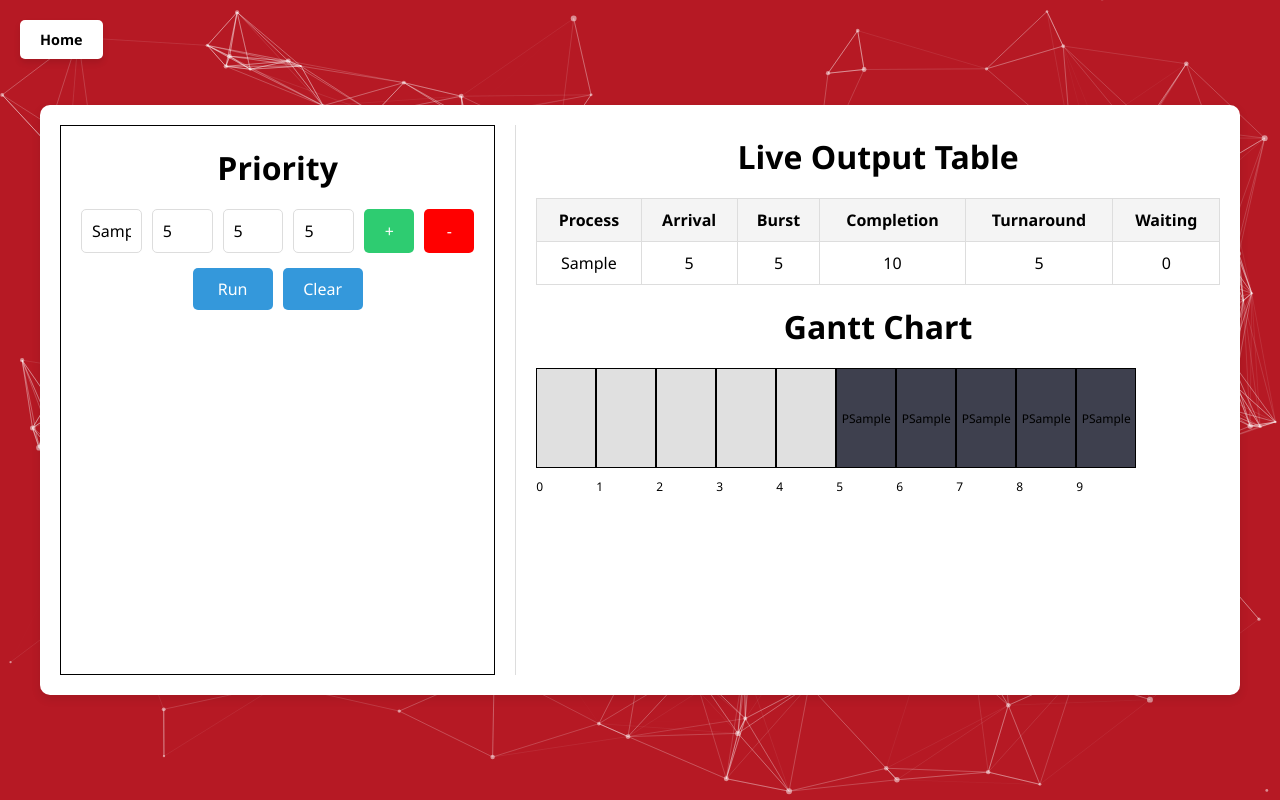
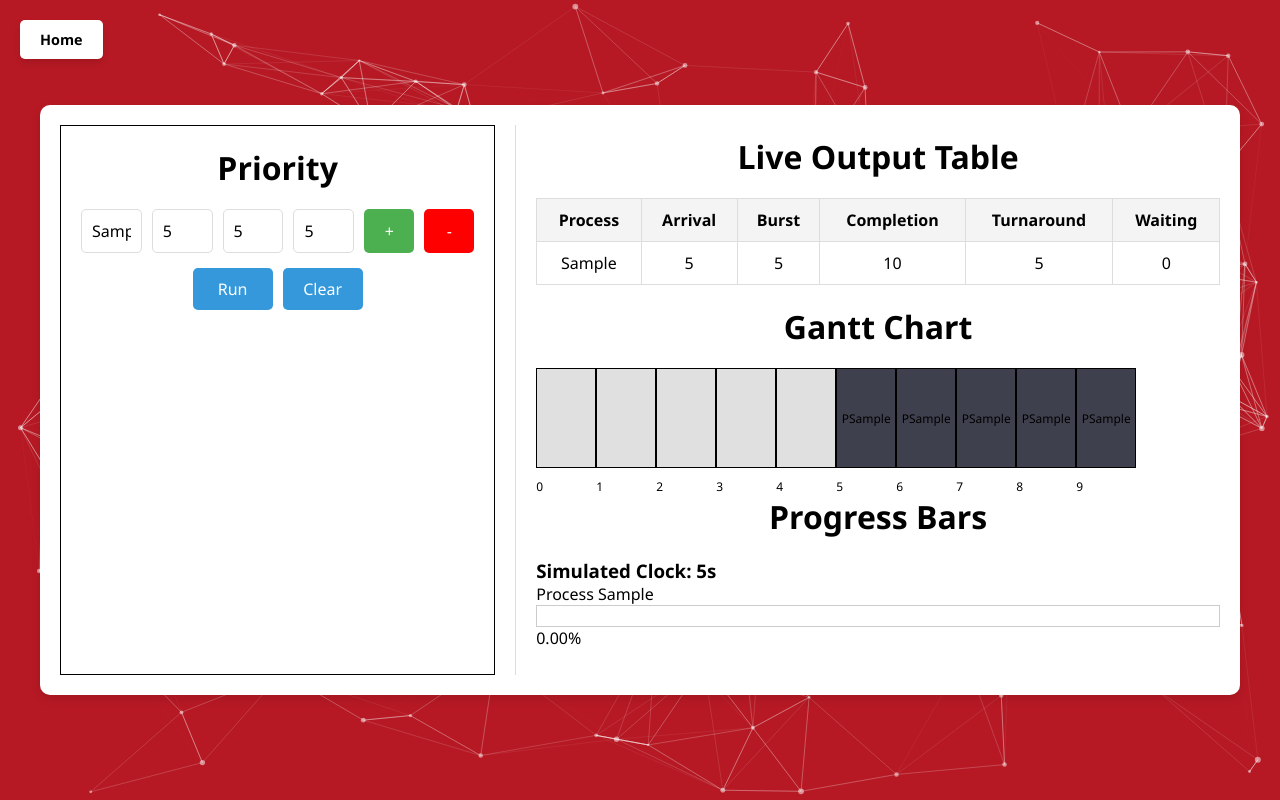
Before and after one commit to ackshayakeerthig/CPU-Scheduling-Algorithms-Visualisation-Website, a React (Vite) app in the folder frontend/: page /Priority in a window 1280 px wide. Both pictures are taken after typing "Sample", "5", "5", "5" into the empty fields and a click on the button "Run". Built offline with nearby package versions, Linux system fonts and the light colour scheme.

Commit message:
Added progress bars and simulated clock

```diff
--- a/frontend/src/components/OutputCard/OutputCard.jsx
+++ b/frontend/src/components/OutputCard/OutputCard.jsx
@@ -2,6 +2,7 @@ import { useState } from "react";
 import FormTemplate from "../../components/Template/FormTemplate";
 import "./OutputCard.css";
 import GanttChart from "../GanttChart/GanttChart";
+import SimulatedClock from "../ProgessBars/SimulatedClock";
 
 function OutputCard({ algorithm, calculateAlgorithm }) {
   const [output, setOutput] = useState([]);
@@ -21,6 +22,12 @@ function OutputCard({ algorithm, calculateAlgorithm }) {
           <OutputTable output={output} />
           <h1>Gantt Chart</h1>
           {output.length > 0 ? <GanttChart processes={output} /> : null}
+          <div>
+            <h1>Progress Bars</h1>
+            {output.length > 0 ? (
+              <SimulatedClock processes={output} tickRate={500} />
+            ) : null}
+          </div>
         </div>
       </div>
     </div>
--- /dev/null
+++ b/frontend/src/components/ProgessBars/GanttProgressBar.jsx
@@ -0,0 +1,54 @@
+import { useState, useEffect } from "react";
+
+const GanttProgressBar = ({ process, clock }) => {
+  const [progress, setProgress] = useState(0);
+
+  useEffect(() => {
+    const calculateProgress = () => {
+      let totalDuration = 0; // Total execution time of this process
+      let executedDuration = 0; // Time this process has already executed
+
+      process.ganttValues.forEach(([start, end]) => {
+        if (clock >= start && clock <= end) {
+          // Clock is within the current range
+          executedDuration += clock - start;
+        } else if (clock > end) {
+          // Clock is past the current range
+          executedDuration += end - start;
+        }
+
+        totalDuration += end - start;
+      });
+
+      // Avoid division by zero
+      return totalDuration ? (executedDuration / totalDuration) * 100 : 0;
+    };
+
+    setProgress(calculateProgress());
+  }, [clock, process]);
+
+  return (
+    <div style={{ marginBottom: "20px" }}>
+      <div>{`Process ${process.id}`}</div>
+      <div
+        style={{
+          border: "1px solid #ccc",
+          width: "100%",
+          position: "relative",
+        }}
+      >
+        <div
+          style={{
+            width: `${progress}%`,
+            backgroundColor: "#4caf50",
+            height: "20px",
+            transition: "width 0.5s linear",
+          }}
+        />
+      </div>
+      <div>{progress.toFixed(2)}%</div>
+    </div>
+  );
+};
+
+export default GanttProgressBar;
--- /dev/null
+++ b/frontend/src/components/ProgessBars/ProgressBars.jsx
@@ -0,0 +1,13 @@
+import GanttProgressBar from "./GanttProgressBar";
+
+const ProgressBars = ({ processes, clock }) => {
+  return (
+    <div>
+      {processes.map((process) => (
+        <GanttProgressBar key={process.id} process={process} clock={clock} />
+      ))}
+    </div>
+  );
+};
+
+export default ProgressBars;
--- /dev/null
+++ b/frontend/src/components/ProgessBars/SimulatedClock.jsx
@@ -0,0 +1,58 @@
+import React, { useEffect, useState } from "react";
+import ProgressBars from "./ProgressBars";
+
+const SimulatedClock = ({ processes, tickRate = 1000 }) => {
+  const [clock, setClock] = useState(0);
+  const [isRunning, setIsRunning] = useState(true);
+
+  // Reset and restart simulation
+  const handleReplay = () => {
+    setClock(0); // Reset clock
+    setIsRunning(true); // Restart the clock
+  };
+
+  useEffect(() => {
+    if (!isRunning) return;
+
+    const interval = setInterval(() => {
+      setClock((prevClock) => prevClock + 1);
+    }, tickRate);
+
+    return () => clearInterval(interval); // Cleanup on unmount
+  }, [isRunning, tickRate]);
+
+  useEffect(() => {
+    const allCompleted = processes.every((process) => {
+      const lastEndTime = Math.max(...process.ganttValues.map(([_, end]) => end));
+      return clock > lastEndTime;
+    });
+
+    if (allCompleted) {
+      setIsRunning(false); // Stop the clock when all processes complete
+    }
+  }, [clock, processes]);
+
+  return (
+    <div>
+      <h3>Simulated Clock: {clock}s</h3>
+      {!isRunning && (
+        <button
+          onClick={handleReplay}
+          style={{
+            padding: "10px 20px",
+            backgroundColor: "#4caf50",
+            color: "white",
+            border: "none",
+            borderRadius: "5px",
+            cursor: "pointer",
+          }}
+        >
+          Replay
+        </button>
+      )}
+      <ProgressBars processes={processes} clock={clock} />
+    </div>
+  );
+};
+
+export default SimulatedClock;
--- a/frontend/src/components/Template/FormTemplate.css
+++ b/frontend/src/components/Template/FormTemplate.css
@@ -42,7 +42,7 @@
   }
 
   .template-add-btn{
-    background-color: #2ecc71;
+    background-color: #4caf50;
     color: white;
     border: none;
     border-radius: 5px;
```
